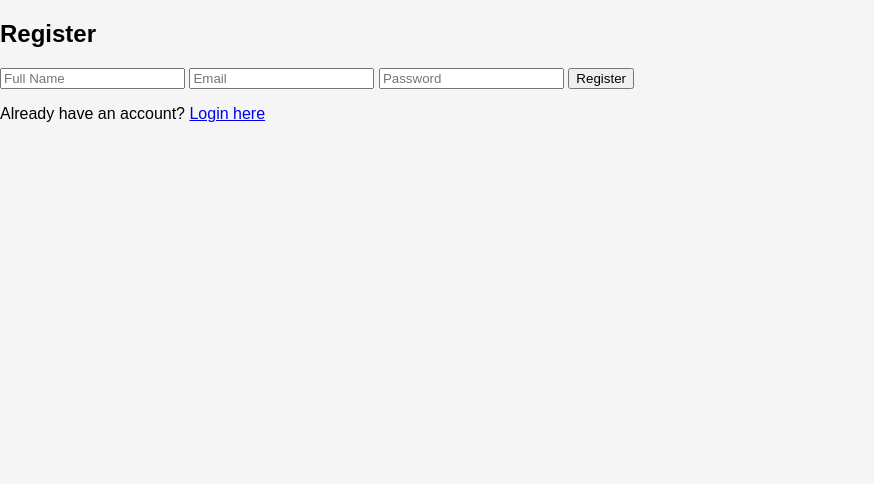
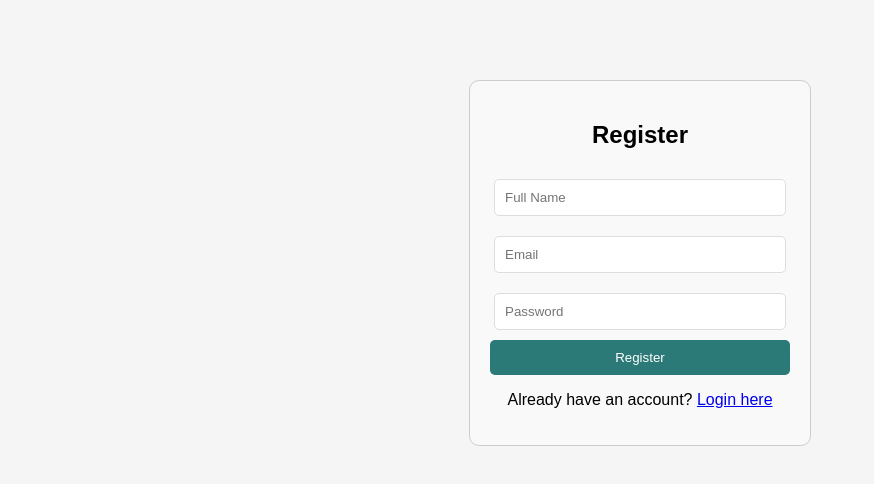
Before and after one commit to taeshawn-maker/Kenyakali-market, a plain HTML site: page Register.html in a window 1280 px wide. Shown: the whole page, without its empty margins (0-874 px from the left). Drawn offline with Linux system fonts and the light colour scheme.

Commit message:
Update Style.css

```diff
--- a/Style.css
+++ b/Style.css
@@ -44,3 +44,30 @@ footer {
   padding: 1rem;
   background-color: #ccc;
 }
+.form-container {
+  width: 300px;
+  margin: 80px auto;
+  padding: 20px;
+  border: 1px solid #ccc;
+  border-radius: 10px;
+  background: #f9f9f9;
+  text-align: center;
+}
+
+.form-container input {
+  width: 90%;
+  padding: 10px;
+  margin: 10px 0;
+  border-radius: 5px;
+  border: 1px solid #ddd;
+}
+
+.form-container button {
+  width: 100%;
+  padding: 10px;
+  background-color: #2b7a78;
+  color: white;
+  border: none;
+  border-radius: 5px;
+  cursor: pointer;
+}uhh
```
